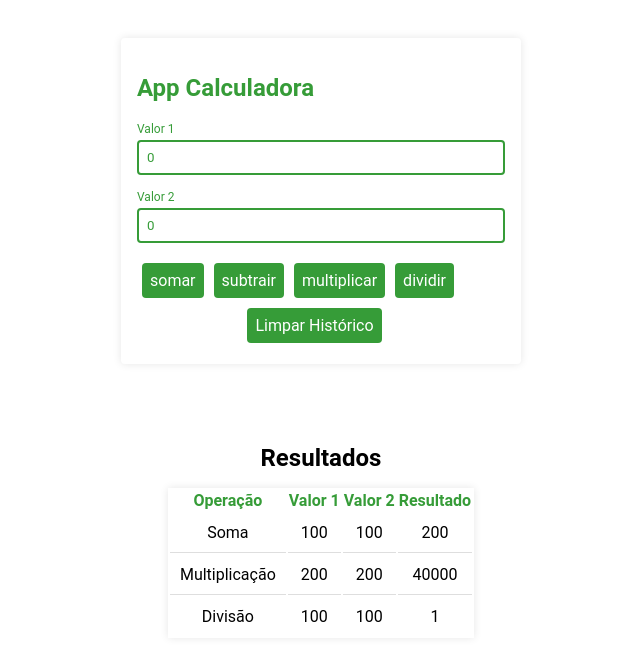
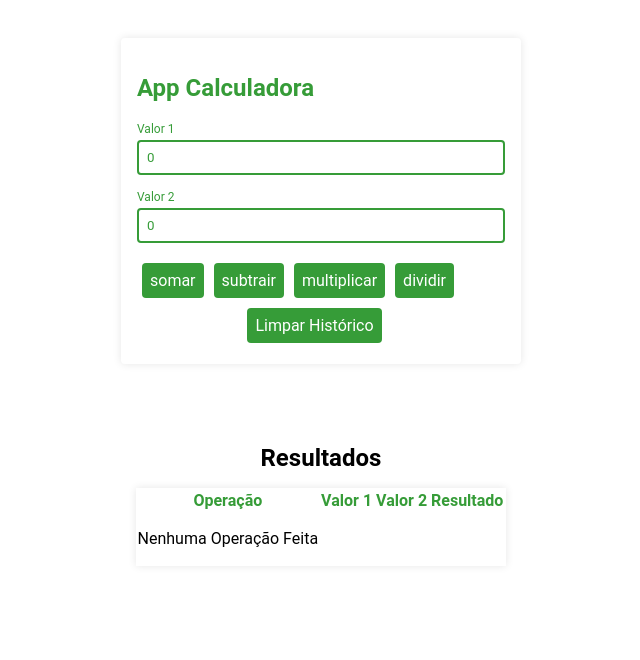
Before and after one commit to ThalesB/Calculadora-Angular, an Angular app in the folder calculadora-angular/: page / in a window 1280 px wide. Shown: the top 660 px of the page, without its empty margins (319-959 px from the left). Built offline with nearby package versions, Linux system fonts and the light colour scheme; data requests are answered from the project's data file.

Commit message:
Alerta mostrando ao usuário que ele limpou o histórico de operações.

```diff
--- a/calculadora-angular/dados/db.json
+++ b/calculadora-angular/dados/db.json
@@ -1,25 +1,3 @@
 {
-  "operacoes": [
-    {
-      "operacao": "Soma",
-      "valor1": 100,
-      "valor2": 100,
-      "resultado": 200,
-      "id": 1
-    },
-    {
-      "operacao": "Multiplicação",
-      "valor1": 200,
-      "valor2": 200,
-      "resultado": 40000,
-      "id": 2
-    },
-    {
-      "operacao": "Divisão",
-      "valor1": 100,
-      "valor2": 100,
-      "resultado": 1,
-      "id": 3
-    }
-  ]
+  "operacoes": []
 }
--- a/calculadora-angular/src/app/calculadora/calculadora.component.ts
+++ b/calculadora-angular/src/app/calculadora/calculadora.component.ts
@@ -115,6 +115,7 @@ export class CalculadoraComponent implements OnInit {
 
     this.getID.forEach( id => this.service.deletarResultado(id).subscribe());
     location.reload();
+    window.alert("Você Limpou o Histórico");
   }
 
   public atualizarHistorico(){
```
